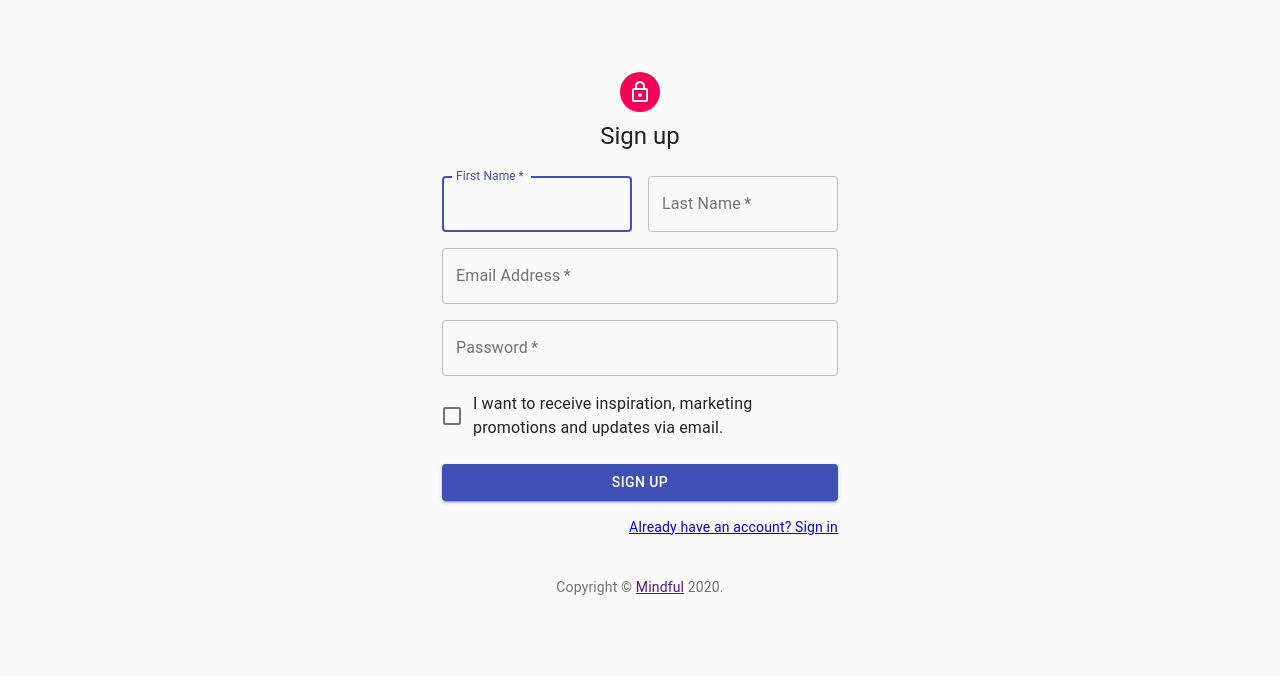
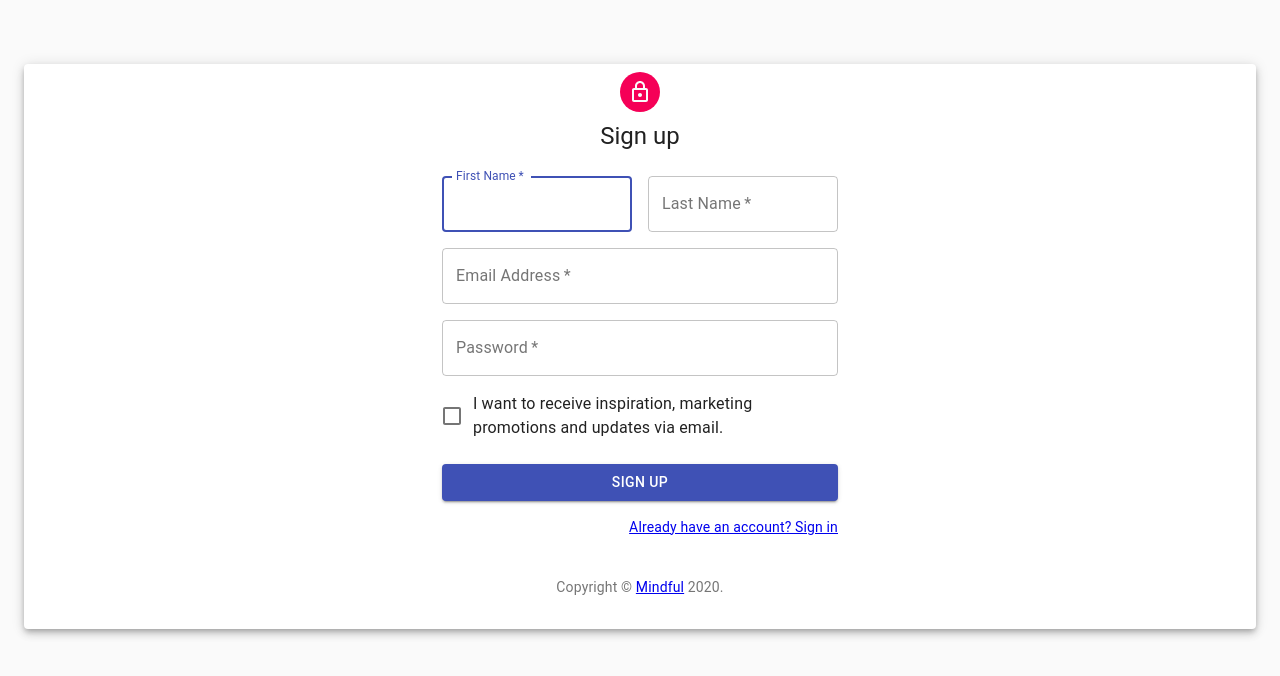
Before and after one commit to andrew-zimmer/mindful-frontend-react, a React (Create React App) app in the folder client/: page /users/signup in a window 1280 px wide. Shown: the top 676 px of the page. Built offline with nearby package versions, Linux system fonts and the light colour scheme.

Commit message:
added shadow to login and sign up forms

```diff
--- a/client/src/components/Home/HomePage.js
+++ b/client/src/components/Home/HomePage.js
@@ -22,7 +22,7 @@ class HomePage extends Component {
     }
     render() {
         return (
-            <Container >
+            <Container  >
                 <Paper elevation={5} style={{ height: '100%', marginTop: '6rem', padding: '5rem' }}>
                     <Typography variant='h1' align='center' style={{ paddingTop: '0.5em' }}>Mindful</Typography>
                     <Typography variant='overline' display='block' align='center' style={{ marginTop: '1em', marginBottom: '5em' }}> Quote </Typography>
--- a/client/src/components/User/SignUp/SignUpForm.js
+++ b/client/src/components/User/SignUp/SignUpForm.js
@@ -10,6 +10,7 @@ import FormControlLabel from '@material-ui/core/FormControlLabel';
 import Checkbox from '@material-ui/core/Checkbox'
 import Grid from '@material-ui/core/Grid';
 import Box from '@material-ui/core/Box';
+import Paper from '@material-ui/core/Paper'
 
 import LockOutlinedIcon from '@material-ui/icons/LockOutlined';
 import Typography from '@material-ui/core/Typography';
@@ -20,7 +21,7 @@ function Copyright() {
     return (
         <Typography variant="body2" color="textSecondary" align="center">
             {'Copyright © '}
-            <Link color="inherit" href="https://material-ui.com/">
+            <Link color="inherit" to='/'>
                 Mindful
       </Link>{' '}
             {new Date().getFullYear()}
@@ -53,6 +54,8 @@ export default function SignUp() {
     const classes = useStyles();
 
     return (
+        <Container>
+            <Paper elevation={5} style={{ paddingBottom: '2rem' }}>
                 <Container component="main" maxWidth="xs">
                     <CssBaseline />
                     <div className={classes.paper}>
@@ -139,5 +142,7 @@ export default function SignUp() {
                         <Copyright />
                     </Box>
                 </Container>
+            </Paper>
+        </Container>
     );
 }
--- a/client/src/components/User/Signin/SignInForm.js
+++ b/client/src/components/User/Signin/SignInForm.js
@@ -10,6 +10,7 @@ import FormControlLabel from '@material-ui/core/FormControlLabel';
 import Checkbox from '@material-ui/core/Checkbox';
 import Grid from '@material-ui/core/Grid';
 import Box from '@material-ui/core/Box';
+import Paper from '@material-ui/core/Paper'
 
 import LockOutlinedIcon from '@material-ui/icons/LockOutlined';
 import Typography from '@material-ui/core/Typography';
@@ -20,7 +21,7 @@ function Copyright() {
     return (
         <Typography variant="body2" color="textSecondary" align="center">
             {'Copyright © '}
-            <Link color="inherit" href="https://material-ui.com/">
+            <Link color="inherit" to='/'>
                 Mindful
       </Link>{' '}
             {new Date().getFullYear()}
@@ -53,7 +54,10 @@ export default function SignIn() {
     const classes = useStyles();
 
     return (
+        <Container>
+            <Paper elevation={5} style={{ paddingBottom: '2rem' }}>
                 <Container component="main" maxWidth="xs">
+
                     <CssBaseline />
                     <div className={classes.paper}>
                         <Avatar className={classes.avatar}>
@@ -115,6 +119,9 @@ export default function SignIn() {
                     <Box mt={8}>
                         <Copyright />
                     </Box>
+
+                </Container>
+            </Paper>
         </Container>
     );
 }
--- a/client/src/containers/Home.js
+++ b/client/src/containers/Home.js
@@ -5,7 +5,7 @@ import HomePage from '../components/Home/HomePage'
 export default class Home extends Component {
     render() {
         return (
-            <div >
+            <div>
                 <HomePage />
             </div>
         )
```
Also changed, not shown: client/src/components/User/UserHome/UserHomePage.js (added). Lines whose indentation alone changed are shown as unchanged.
